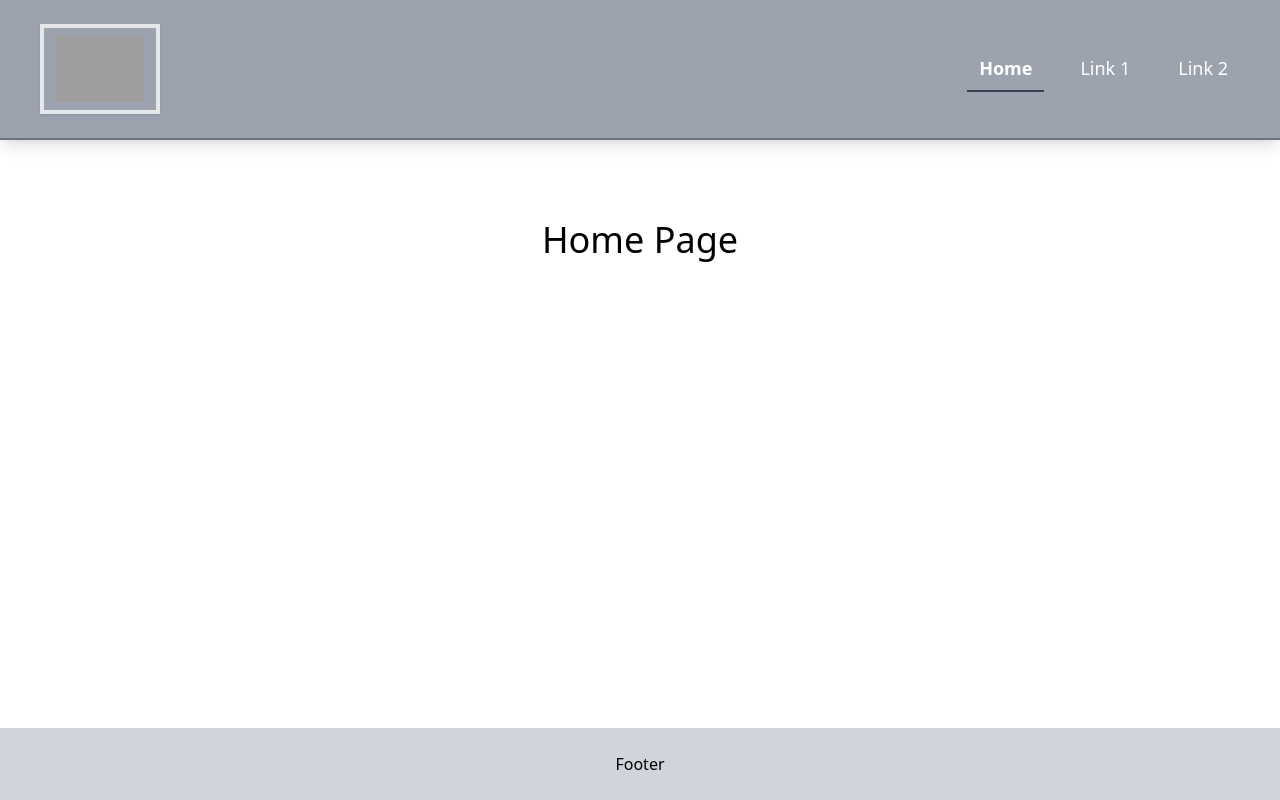
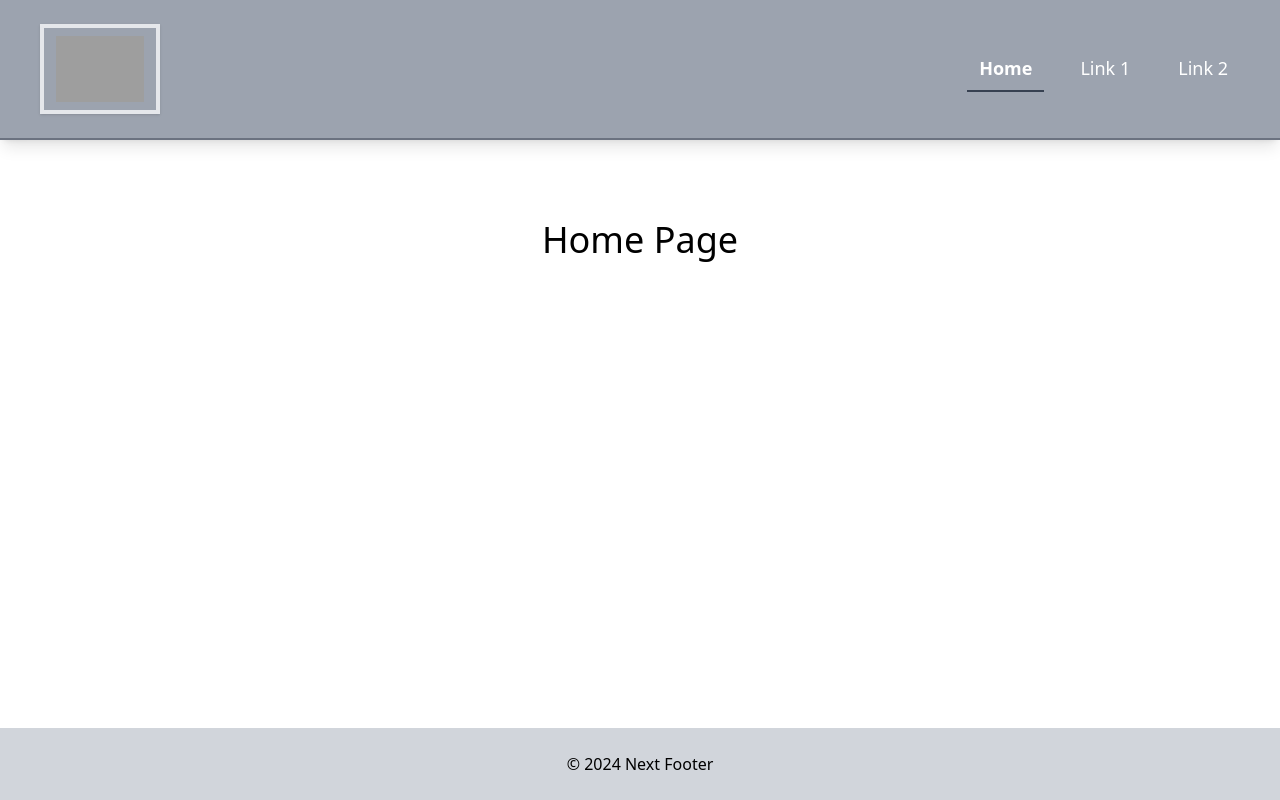
Before and after one commit to OnelioViera/new-test-app, a Next.js app: page / in a window 1280 px wide. Built offline with nearby package versions, Linux system fonts and the light colour scheme; grey boxes are pictures that could not be loaded.

Commit message:
refactor: Update Footer to display current year dynamically

```diff
--- a/components/Footer.jsx
+++ b/components/Footer.jsx
@@ -1,7 +1,9 @@
 const Footer = () => {
+  const currentYear = new Date().getFullYear();
+
   return (
     <div className="mt-auto py-6 bg-gray-300">
-      <p className="text-center justify-center">Footer</p>
+      <p className="text-center justify-center">&copy; {currentYear} Next Footer</p>
     </div>
   )
 };
```
